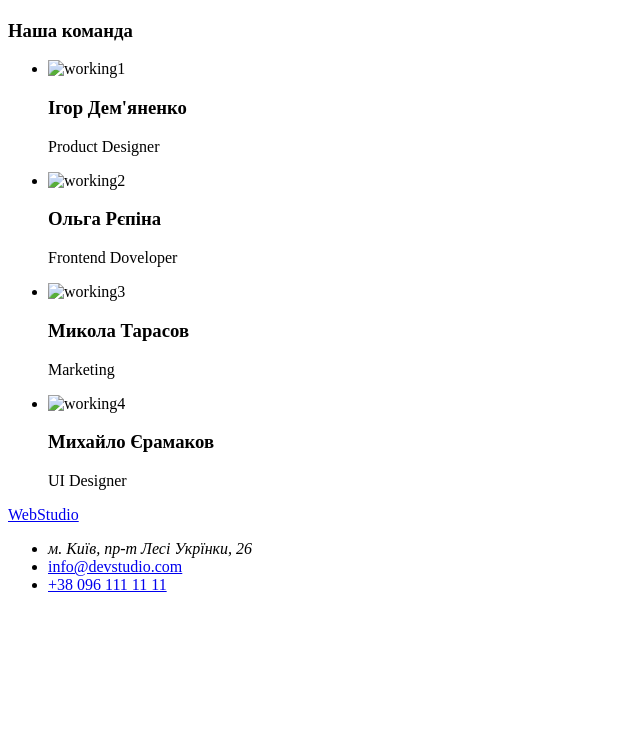
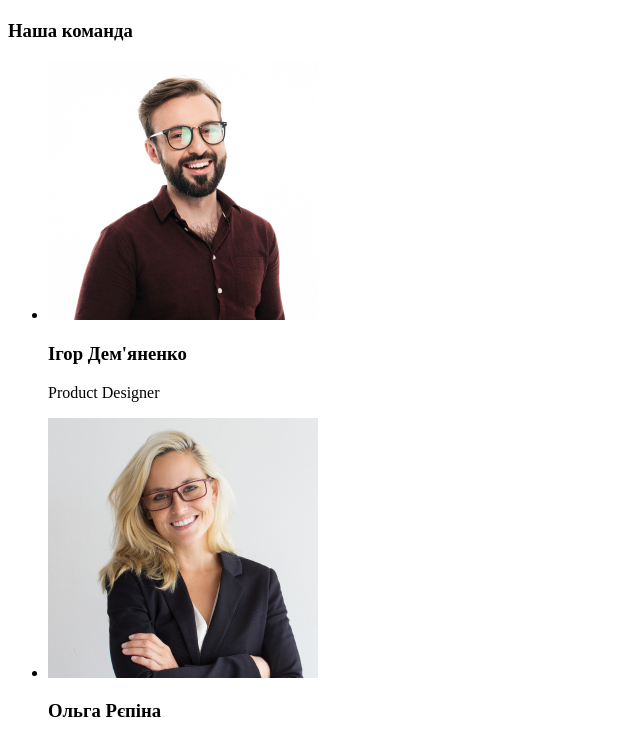
Before and after one commit to KlapijcukDima/goit-markup-hw-01, a plain HTML site: page index.html in a window 1280 px wide. Shown: the part 1607-2340 px from the top of the page, without its empty margins (0-640 px from the left). Before the commit the page ends 2217 px from the top, so only its background shows below. Drawn offline with Linux system fonts and the light colour scheme; the site is published under a folder, as on GitHub Pages, so addresses that start at the root find nothing.

Commit message:
Fixed the photo path

```diff
--- a/index.html
+++ b/index.html
@@ -51,22 +51,22 @@
         <h3>Наша команда</h3>
         <ul>
             <li>
-                <img src="/images/work1.jpg" alt="working1" width="270">
+                <img src="./images/work1.jpg" alt="working1" width="270">
                 <h3>Ігор Дем'яненко</h3>
                 <p>Product Designer</p>
             </li>
             <li>
-                <img src="/images/work2.jpg" alt="working2" width="270">
+                <img src="./images/work2.jpg" alt="working2" width="270">
                 <h3>Ольга Рєпіна</h3>
                 <p>Frontend Doveloper</p>
             </li>
             <li>
-                <img src="/images/work3.jpg" alt="working3" width="270">
+                <img src="./images/work3.jpg" alt="working3" width="270">
                 <h3>Микола Тарасов</h3>
                 <p>Marketing</p>
             </li>
             <li>
-                <img src="/images/work4.jpg" alt="working4" width="270">
+                <img src="./images/work4.jpg" alt="working4" width="270">
                 <h3>Михайло Єрамаков</h3>
                 <p>UI Designer</p>
             </li>
```
